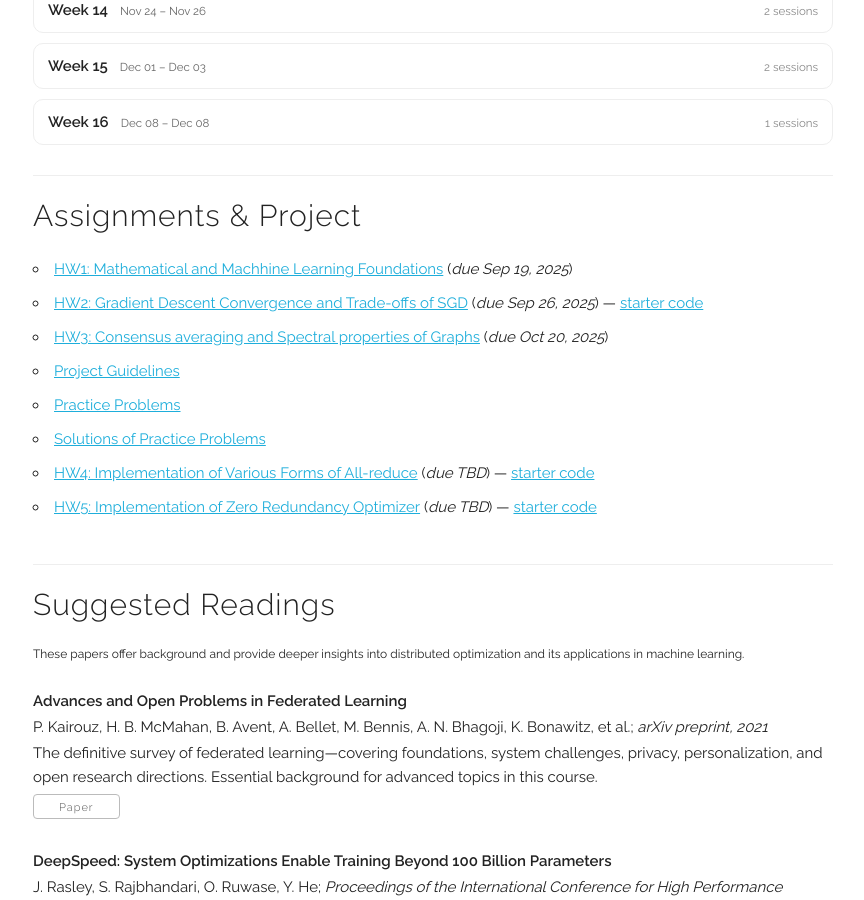
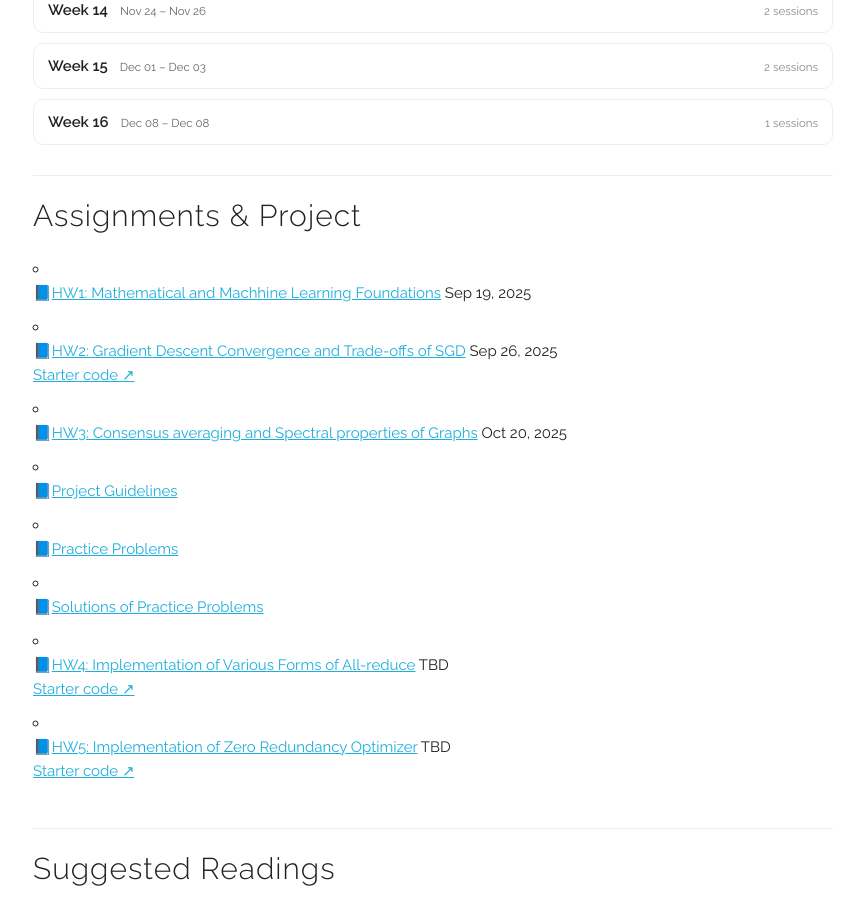
Before and after one commit to chentianyi19/ECE5290, a Jekyll site: the page built from index.html, in a window 1280 px wide and 900 px high, scrolled down 1763 px. Shown: the whole window, without its empty margins (207-1071 px from the left). Built offline with Jekyll 4.4.1, drawn with Linux system fonts in a browser that asks for light colours.

Commit message:
Refactor assignments list for better structure

```diff
--- a/_includes/assignments.html
+++ b/_includes/assignments.html
@@ -1,20 +1,41 @@
 <section id="assignments" class="docs-section">
   <h4>Assignments & Project</h4>
-  <ul>
+
+  <ul class="asg-list">
     {%- assign asg = site.data.assignments -%}
     {%- for a in asg -%}
-      <li>
+      <li class="asg-item">
+        <div class="asg-title">
+          <span class="asg-emoji">📘</span>
           {%- if a.pdf -%}
-          <a href="{{ a.pdf  | relative_url}}">{{ a.title }}</a>
+            <a href="{{ a.pdf | relative_url }}" class="asg-link">{{ a.title }}</a>
           {%- else -%}
-          {{ a.title }}
+            <span class="asg-link">{{ a.title }}</span>
           {%- endif -%}
           {%- if a.due -%}
-          &nbsp;(<em>due {{ a.due | date: "%b %d, %Y" }}</em>)
+            {%- assign today = 'now' | date: "%s" -%}
+            {%- assign due_ts = a.due | date: "%s" -%}
+            <span class="asg-badge {% if due_ts < today %}asg-badge-past{% else %}asg-badge-due{% endif %}">
+              {{ a.due | date: "%b %d, %Y" }}
+            </span>
           {%- endif -%}
+        </div>
+
+        {%- if a.summary -%}
+          <p class="asg-summary">{{ a.summary }}</p>
+        {%- endif -%}
+
+        <div class="asg-actions">
           {%- if a.starter -%}
-          &nbsp;— <a href="{{ a.starter  | relative_url}}">starter code</a>
+            <a href="{{ a.starter | relative_url }}" class="asg-action">Starter code ↗</a>
           {%- endif -%}
+          {%- if a.solutions -%}
+            &nbsp;•&nbsp;<a href="{{ a.solutions | relative_url }}" class="asg-action">Solutions</a>
+          {%- endif -%}
+          {%- if a.extra -%}
+            &nbsp;•&nbsp;<a href="{{ a.extra | relative_url }}" class="asg-action">Extra materials</a>
+          {%- endif -%}
+        </div>
       </li>
     {%- endfor -%}
   </ul>
```
Lines whose indentation alone changed are shown as unchanged.
